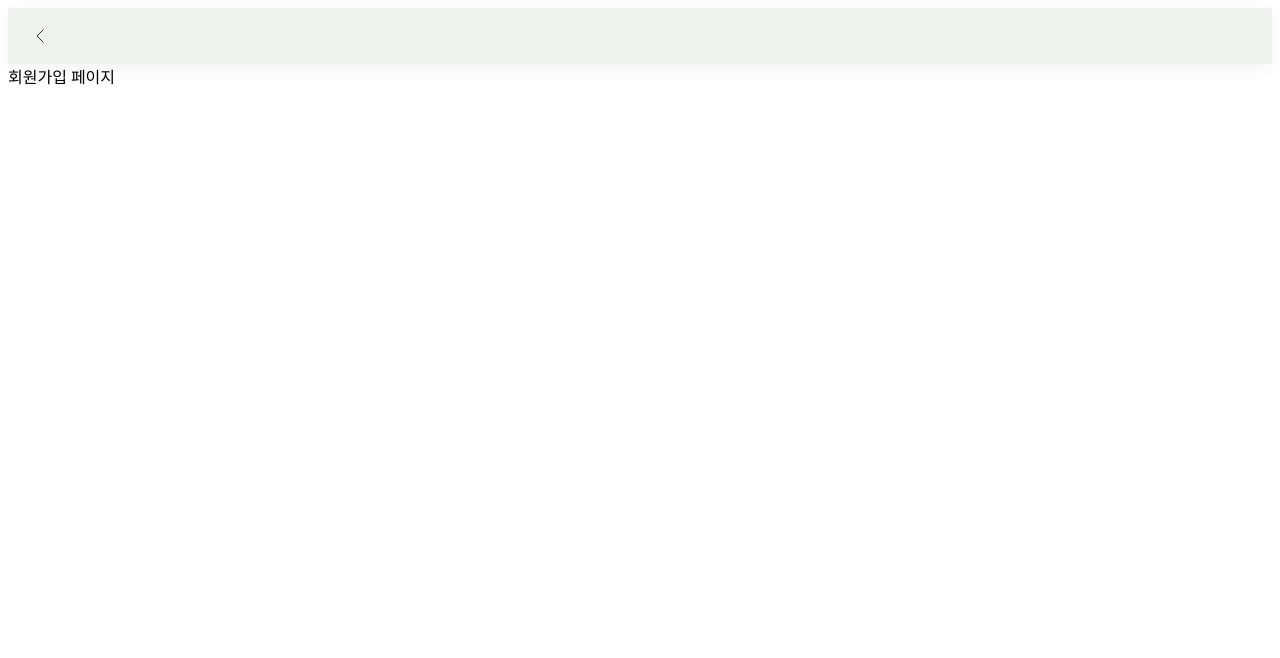
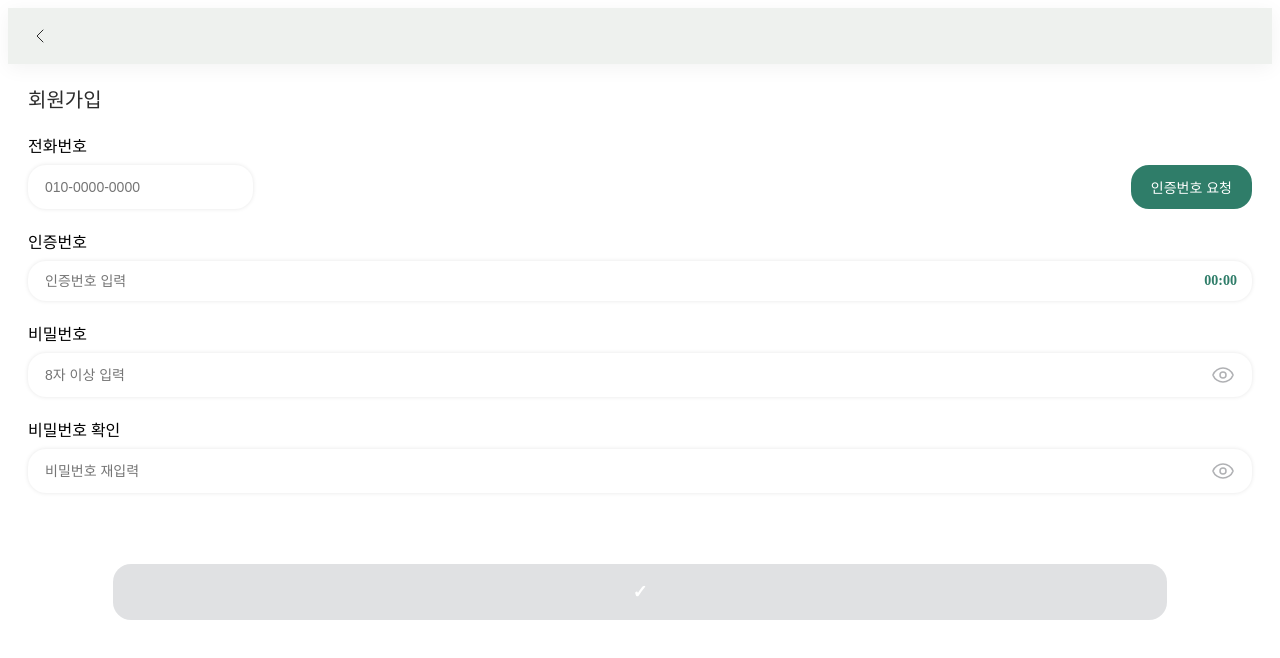
Before and after one commit to yeon-yeon1/2025-LIKELION-BuyDobong-FE, a React (Vite) app: page /signup in a window 1280 px wide. Shown: the top 658 px of the page. Built offline with nearby package versions, Linux system fonts and the light colour scheme.

Commit message:
✨ Feat: 회원가입 페이지 구현
전화번호, 인증번호, 비밀번호 입력 페이지 구현

```diff
--- a/src/routes/LoginHome.tsx
+++ b/src/routes/LoginHome.tsx
@@ -1,4 +1,3 @@
-import React from 'react';
 import * as L from '@styles/LoginHomeStyle';
 import Logo from '@assets/LoginHomeLogo.svg?react';
 
--- a/src/routes/Signup.tsx
+++ b/src/routes/Signup.tsx
@@ -1,12 +1,202 @@
-import React from 'react';
+import React, { useEffect, useRef, useState } from 'react';
 import Header from '@components/Header';
 import * as S from '@styles/SignupStyle';
+import EyeOpen from '@assets/EyeOpen.svg?react';
+import EyeClosed from '@assets/EyeClosed.svg?react';
 
 function Signup() {
+  const [phone, setPhone] = useState('');
+  const [authNumber, setAuthNumber] = useState('');
+  const [timeLeft, setTimeLeft] = useState(0); // 초
+  const [error, setError] = useState('');
+  const [pw, setPw] = useState('');
+  const [pw2, setPw2] = useState('');
+  const [showPw, setShowPw] = useState(false);
+  const [showPw2, setShowPw2] = useState(false);
+
+  const timerRef = useRef<number | null>(null);
+
+  // --- 타이머 ---
+  const startTimer = () => {
+    setTimeLeft(180); // 3분
+    if (timerRef.current) clearInterval(timerRef.current);
+    timerRef.current = window.setInterval(() => {
+      setTimeLeft((s) => s - 1);
+    }, 1000);
+  };
+
+  useEffect(() => {
+    if (timeLeft <= 0 && timerRef.current) {
+      clearInterval(timerRef.current);
+      timerRef.current = null;
+      // 시간 만료 메시지 (인증 진행 중일 때만)
+      if (authNumber.length === 0) {
+        setError('인증시간이 만료되었습니다');
+      }
+    }
+  }, [timeLeft, authNumber.length]);
+
+  useEffect(() => {
+    // 언마운트 클린업
+    return () => {
+      if (timerRef.current) clearInterval(timerRef.current);
+    };
+  }, []);
+
+  // --- 유틸 ---
+  const fmt = (sec: number) => {
+    const m = String(Math.max(0, Math.floor(sec / 60))).padStart(2, '0');
+    const s = String(Math.max(0, sec % 60)).padStart(2, '0');
+    return `${m}:${s}`;
+  };
+
+  const requestCode = () => {
+    if (!phone.trim()) {
+      setError('전화번호를 입력해주세요');
+      return;
+    }
+    setError('');
+    startTimer();
+    // TODO: 인증번호 요청 API
+  };
+
+  const onAuthBlur = () => {
+    if (!authNumber.trim()) {
+      setError('인증번호를 다시 입력해주세요');
+    } else if (authNumber.trim().length < 6) {
+      setError('6자리 인증번호를 입력해주세요');
+    } else {
+      setError('');
+    }
+  };
+
+  const authHasError = !!error; // 간단히 표시 제어
+
+  const passwordInvalid = pw.length > 0 && pw.length < 8;
+  const passwordMismatch = pw2.length > 0 && pw !== pw2;
+
+  const canSubmit =
+    phone.trim().length > 0 &&
+    authNumber.trim().length === 6 &&
+    timeLeft > 0 &&
+    !authHasError &&
+    pw.length >= 8 &&
+    pw === pw2;
+
+  const submitSignup = (e: React.FormEvent) => {
+    e.preventDefault();
+    if (!canSubmit) return;
+    // TODO: 회원가입 API
+    // phone, authNumber, pw
+  };
+
   return (
     <>
       <Header />
-      <S.Signup>회원가입 페이지</S.Signup>
+      <S.Signup as="form" onSubmit={submitSignup}>
+        <S.SignupHead>회원가입</S.SignupHead>
+
+        {/* 전화번호 */}
+        <S.Wrapper>
+          <label htmlFor="phone">전화번호</label>
+          <S.InputBox>
+            <S.InputRow>
+              <S.Input
+                id="phone"
+                type="tel"
+                inputMode="tel"
+                placeholder="010-0000-0000"
+                value={phone}
+                onChange={(e) => setPhone(e.target.value)}
+              />
+            </S.InputRow>
+            <S.Button type="button" onClick={requestCode} disabled={timeLeft > 0}>
+              {timeLeft > 0 ? '재요청' : '인증번호 요청'}
+            </S.Button>
+          </S.InputBox>
+        </S.Wrapper>
+
+        {/* 인증번호 */}
+        <S.Wrapper>
+          <label htmlFor="authNumber">인증번호</label>
+          <S.InputRow hasError={authHasError}>
+            <S.Input
+              id="authNumber"
+              type="text"
+              inputMode="numeric"
+              placeholder="인증번호 입력"
+              value={authNumber}
+              onChange={(e) => setAuthNumber(e.target.value.replace(/\D/g, '').slice(0, 6))}
+              onBlur={onAuthBlur}
+            />
+            <S.Timer>{fmt(timeLeft)}</S.Timer>
+            {/* 체크 아이콘 (유효 길이일 때만 표시) */}
+            {authNumber.length === 6 && !authHasError && <S.Check>✓</S.Check>}
+          </S.InputRow>
+          {authHasError && <S.ErrorMessage>❗ {error}</S.ErrorMessage>}
+        </S.Wrapper>
+
+        {/* 비밀번호 */}
+        <S.Wrapper>
+          <label htmlFor="password">비밀번호</label>
+          <S.InputRow hasError={passwordInvalid}>
+            <S.Input
+              id="password"
+              type={showPw ? 'text' : 'password'}
+              placeholder="8자 이상 입력"
+              value={pw}
+              onChange={(e) => setPw(e.target.value)}
+            />
+            <S.IconButton
+              type="button"
+              onClick={() => setShowPw((v) => !v)}
+              aria-label="비밀번호 보기 전환"
+            >
+              {showPw2 ? <EyeClosed /> : <EyeOpen />}
+            </S.IconButton>
+            {pw && (
+              <S.IconButton type="button" onClick={() => setPw('')} aria-label="비밀번호 지우기">
+                ×
+              </S.IconButton>
+            )}
+          </S.InputRow>
+          {passwordInvalid && <S.ErrorMessage>❗ 비밀번호는 8자 이상이어야 합니다</S.ErrorMessage>}
+        </S.Wrapper>
+
+        {/* 비밀번호 확인 */}
+        <S.Wrapper>
+          <label htmlFor="passwordConfirm">비밀번호 확인</label>
+          <S.InputRow hasError={passwordMismatch}>
+            <S.Input
+              id="passwordConfirm"
+              type={showPw2 ? 'text' : 'password'}
+              placeholder="비밀번호 재입력"
+              value={pw2}
+              onChange={(e) => setPw2(e.target.value)}
+            />
+            <S.IconButton
+              type="button"
+              onClick={() => setShowPw2((v) => !v)}
+              aria-label="비밀번호 보기 전환"
+            >
+              {showPw2 ? <EyeClosed /> : <EyeOpen />}
+            </S.IconButton>
+            {pw2 && (
+              <S.IconButton type="button" onClick={() => setPw2('')} aria-label="비밀번호 지우기">
+                ×
+              </S.IconButton>
+            )}
+          </S.InputRow>
+          {passwordMismatch && <S.ErrorMessage>❗ 비밀번호가 일치하지 않습니다</S.ErrorMessage>}
+        </S.Wrapper>
+
+        {/* 하단 제출 버튼 */}
+        <S.BottomBar>
+          <S.PrimaryCTA type="submit" disabled={!canSubmit}>
+            <span>✓</span>
+          </S.PrimaryCTA>
+        </S.BottomBar>
+      </S.Signup>
     </>
   );
 }
--- a/src/styles/SignupStyle.ts
+++ b/src/styles/SignupStyle.ts
@@ -1,4 +1,148 @@
 import styled from 'styled-components';
 import palette from '@lib/colorPalette';
 
-export const Signup = styled.div``;
+// 페이지 컨테이너
+export const Signup = styled.div`
+  padding: 0 20px;
+`;
+
+// 제목
+export const SignupHead = styled.h1`
+  font-size: 20px;
+  font-weight: 500;
+  margin: 20px 0;
+  color: ${palette.textPrimary};
+`;
+
+// 필드 블록
+export const Wrapper = styled.div`
+  display: flex;
+  flex-direction: column;
+  gap: 8px;
+  margin-bottom: 20px;
+`;
+
+export const InputBox = styled.div`
+  display: flex;
+  justify-content: space-between;
+`;
+
+// 한 줄(인풋 + 부가요소) 컨테이너
+export const InputRow = styled.div<{ hasError?: boolean }>`
+  display: flex;
+  align-items: center;
+  gap: 8px;
+  border: 1.5px solid ${({ hasError }) => (hasError ? palette.highlightPrimary : 'transparent')};
+  border-radius: 18px;
+  padding: 7px 14px;
+  box-shadow: 0 0 4px 0 rgba(0, 0, 0, 0.1);
+  background-color: ${palette.card};
+`;
+
+// 입력
+export const Input = styled.input`
+  width: 310px;
+  height: 22px;
+  flex: 1;
+  border-radius: 18px;
+  border: none;
+  outline: none;
+  background-color: transparent;
+  font-size: 14px;
+  font-weight: 400;
+  color: ${palette.textSecondary};
+  &#phone {
+    width: 195px;
+    box-sizing: border-box;
+  }
+`;
+
+// 버튼(인증요청)
+export const Button = styled.button`
+  white-space: nowrap;
+  padding: 12px 20px;
+  border-radius: 18px;
+  background-color: ${palette.brandPrimary};
+  color: white;
+  border: none;
+  cursor: pointer;
+  font-size: 14px;
+  font-weight: 500;
+
+  &:disabled {
+    opacity: 0.5;
+    cursor: not-allowed;
+  }
+`;
+
+// 타이머
+export const Timer = styled.span`
+  margin-left: 8px;
+  font-size: 14px;
+  font-weight: 600;
+  color: ${palette.brandPrimary};
+`;
+
+// 체크(인증번호 우측)
+export const Check = styled.span`
+  font-size: 16px;
+  color: ${palette.textSecondary};
+`;
+
+// 에러 문구
+export const ErrorMessage = styled.div`
+  margin-top: 6px;
+  font-size: 13px;
+  color: ${palette.highlightPrimary};
+  display: flex;
+  align-items: center;
+  gap: 6px;
+`;
+
+// 아이콘 버튼 (눈/지우기)
+export const IconButton = styled.button`
+  display: inline-flex;
+  align-items: center;
+  justify-content: center;
+  min-width: 28px;
+  height: 28px;
+  padding: 0;
+  border-radius: 50%;
+  background: transparent;
+  border: none;
+  font-size: 16px;
+  color: ${palette.textSecondary};
+  cursor: pointer;
+
+  &:hover {
+    background: rgba(0, 0, 0, 0.05);
+  }
+`;
+
+// 하단 제출 바 + 버튼
+export const BottomBar = styled.div`
+  position: fixed;
+  left: 0;
+  right: 0;
+  bottom: 180px;
+  display: grid;
+  place-items: center;
+  padding: 0 20px;
+`;
+
+export const PrimaryCTA = styled.button`
+  width: 85%;
+  height: 56px;
+  border-radius: 18px;
+  border: none;
+  background: ${palette.brandPrimary};
+  color: ${palette.card};
+  font-size: 18px;
+  font-weight: 600;
+  cursor: pointer;
+
+  &:disabled {
+    background: ${palette.textDisabled2};
+    cursor: not-allowed;
+  }
+`;
```
Also changed, not shown: src/assets/EyeClosed.svg (added), src/assets/EyeOpen.svg (added).
